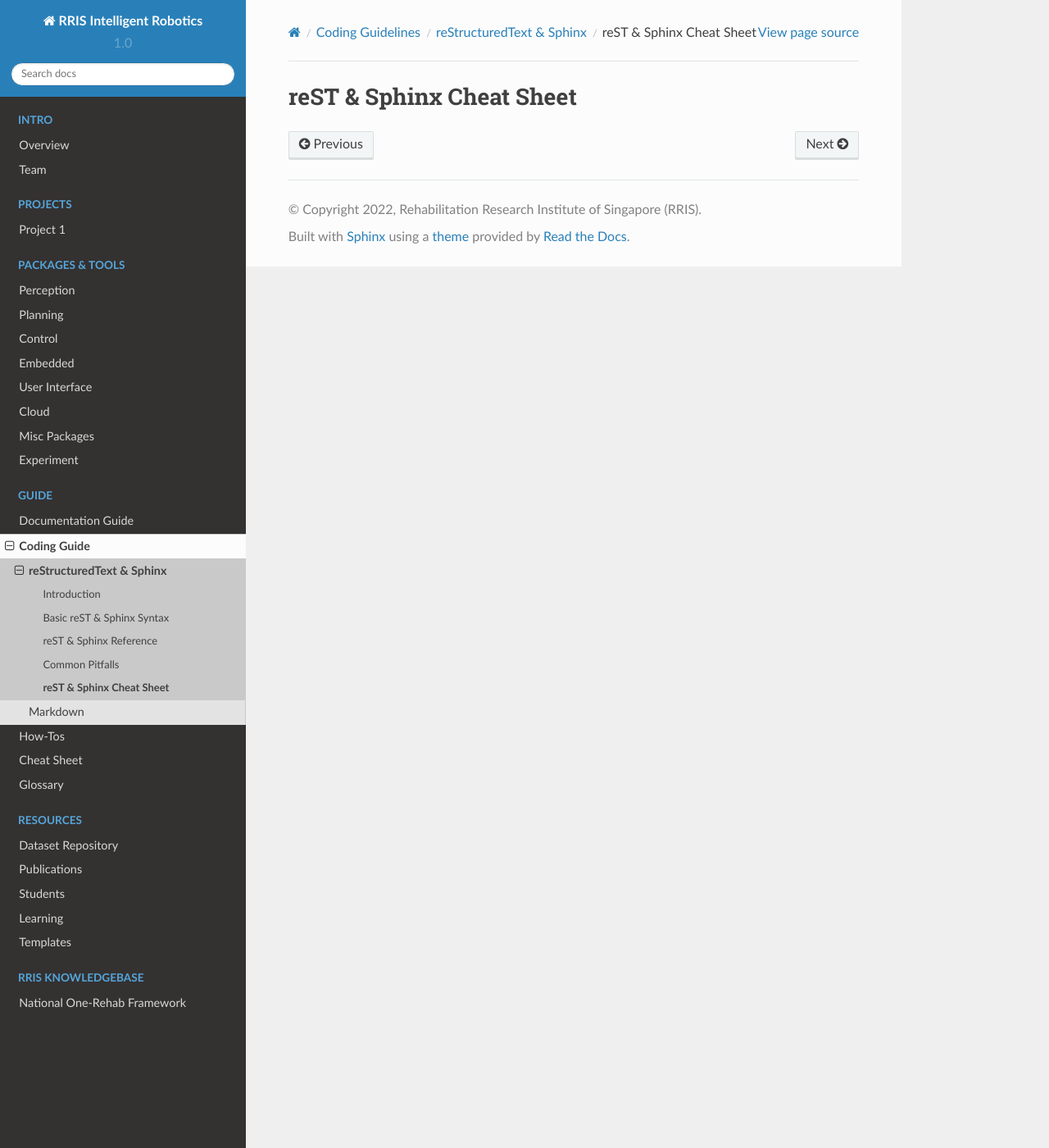
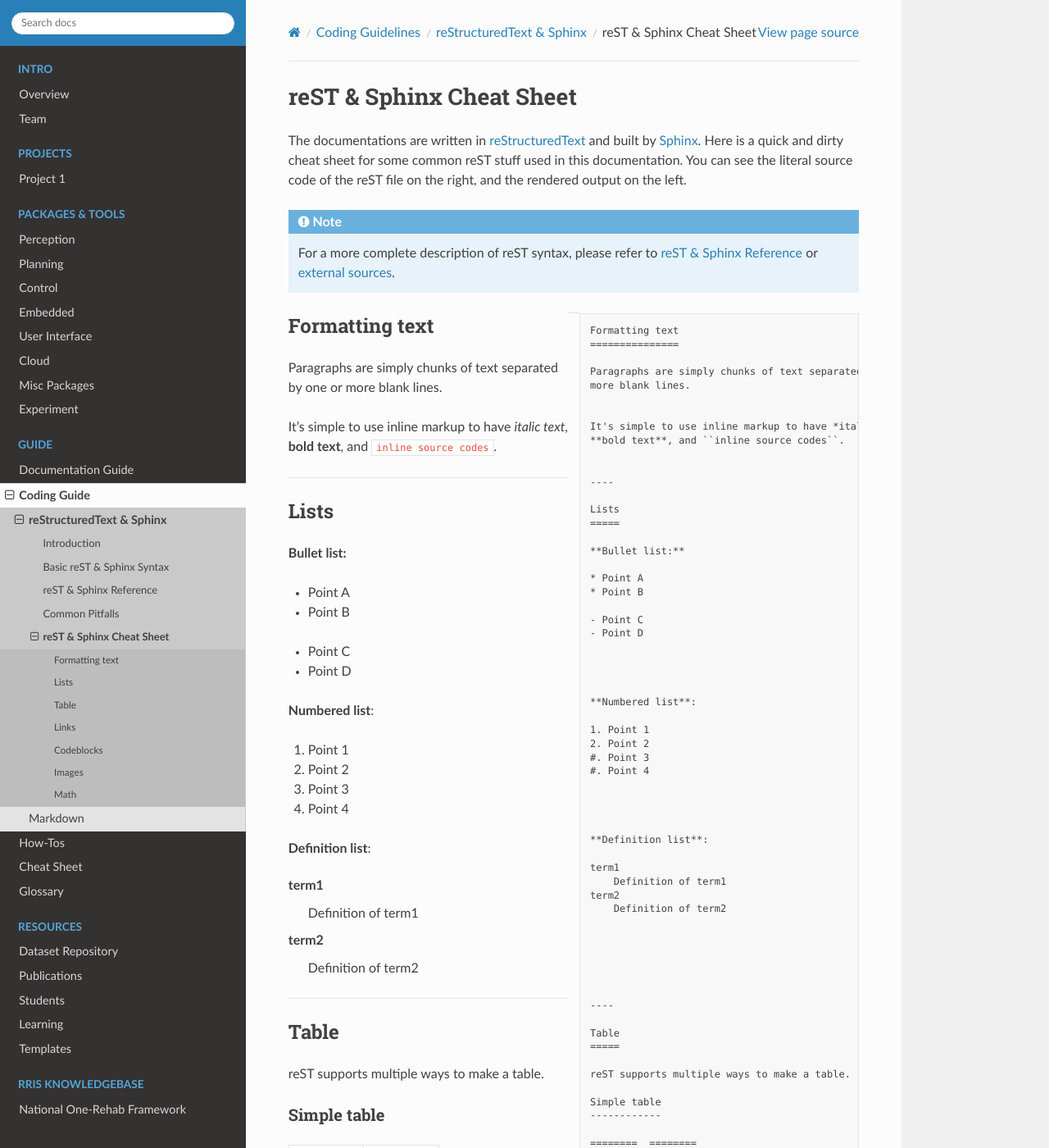
Before and after one commit to tky1026/rris_doc, a Sphinx documentation site: the page built from docs/source/Doc/Guide/Coding/reSTSphinx/code_rst_cheatsheet.rst, in a window 1280 px wide and 1400 px high. Shown: the whole window at 82% size. Built offline with Sphinx 7.4.7 and the Read the Docs theme 2.0.0, drawn with Linux system fonts in a browser that asks for light colours; pages that are not in the unit, such as notebooks, are missing from menus; some of the changed text lies outside the part shown.

Commit message:
add rst cheatsheet and math

```diff
--- a/docs/requirements.txt
+++ b/docs/requirements.txt
@@ -5,3 +5,4 @@ myst-parser==0.16.1
 docutils==0.17
 sphinx-tabs
 sphinxcontrib-youtube
+sphinx-design
--- a/docs/source/Doc/Guide/Coding/reSTSphinx/code_rst_cheatsheet.rst
+++ b/docs/source/Doc/Guide/Coding/reSTSphinx/code_rst_cheatsheet.rst
@@ -3,3 +3,34 @@
 =========================
 reST & Sphinx Cheat Sheet
 =========================
+
+The documentations are written in :term:`reStructuredText` and built by :term:`Sphinx`.
+Here is a quick and dirty cheat sheet for some common reST stuff used in this documentation.
+You can see the literal source code of the reST file on the right, and the rendered output on the left.
+
+.. note::
+   For a more complete description of reST syntax, please refer to :ref:`code-rst-ref` or :ref:`external sources <code-rst-ref-extref>`.
+
+.. raw:: html
+
+   <div style="float: left; width:49%">
+
+.. include:: code_rst_cheatsheet.rst.txt
+
+
+.. raw:: html
+
+   </div>
+   </div>
+   <div style="float: right; width:49%;">
+
+.. literalinclude:: code_rst_cheatsheet.rst.txt
+   :language: none
+
+.. raw:: html
+
+   </div>
+   <hr>
+   <section>
+   <section>
+   <section>
--- /dev/null
+++ b/docs/source/Doc/Guide/Coding/reSTSphinx/code_rst_cheatsheet.rst.txt
@@ -0,0 +1,145 @@
+Formatting text
+===============
+
+Paragraphs are simply chunks of text separated by one or
+more blank lines.
+
+
+It's simple to use inline markup to have *italic text*,
+**bold text**, and ``inline source codes``.
+
+
+----
+
+Lists
+=====
+
+**Bullet list:**
+
+* Point A
+* Point B
+
+- Point C
+- Point D
+
+
+
+
+**Numbered list**:
+
+1. Point 1
+2. Point 2
+#. Point 3
+#. Point 4
+
+
+
+
+**Definition list**:
+
+term1
+    Definition of term1
+term2
+    Definition of term2
+
+
+
+
+
+
+----
+
+Table
+=====
+
+reST supports multiple ways to make a table.
+
+Simple table
+------------
+
+========  ========
+Header 1  Header 2
+========  ========
+1         one
+2         two
+========  ========
+
+
+Grid table
+----------
+
++----------+----------+
+| Header 1 | Header 2 |
++==========+==========+
+| 1        | one      |
++----------+----------+
+| 2        | two      |
++----------+----------+
+
+----
+
+Links
+=====
+
+External links
+--------------
+
+`RRIS <https://www.ntu.edu.sg/rris>`__
+
+
+Internal links
+--------------
+
+Link to same doc section title `Lists`_
+
+Link to a target with :ref:`code-rst-ref-table`
+
+
+----
+
+Codeblocks
+==========
+
+.. code-block:: c++
+   :caption: C++ example
+
+   void MyFunction()
+   {
+      std::cout << "Hello!" << std::endl;
+   }
+
+
+----
+
+Images
+======
+
+Use the ``image`` or ``figure`` directive to include images:
+
+.. image:: /Asset/rris-home.jpeg
+   :alt: RRIS front door
+   :align: center
+   :width: 200px
+
+
+
+
+
+
+
+
+
+----
+
+Math
+====
+
+reST also supports LaTeX-style math.
+
+This is an inline math :math:`x^2+y^2=z^2`.
+
+For long equations, use the ``math`` directive:
+
+.. math::
+
+   \gamma = \sqrt{(\alpha^2 + \beta^2)}
--- a/docs/source/Doc/Guide/cheat_sheet.rst
+++ b/docs/source/Doc/Guide/cheat_sheet.rst
@@ -3,7 +3,7 @@ Cheat Sheet
 ===========
 
 * `Conda`_
-
+* :ref:`code-rst-cheatsheet`
 
 
 .. _`Conda`: https://docs.conda.io/projects/conda/en/4.6.0/_downloads/52a95608c49671267e40c689e0bc00ca/conda-cheatsheet.pdf
--- a/docs/source/conf.py
+++ b/docs/source/conf.py
@@ -16,7 +16,12 @@ language = 'en'
 # -- General configuration ---------------------------------------------------
 # https://www.sphinx-doc.org/en/master/usage/configuration.html#general-configuration
 
-extensions = ['myst_parser', 'sphinx_copybutton', 'sphinx.ext.intersphinx', 'sphinx_tabs.tabs', 'sphinxcontrib.youtube']
+extensions = ['myst_parser',
+              'sphinx_copybutton',
+              'sphinx.ext.intersphinx',
+              'sphinx_tabs.tabs',
+              'sphinxcontrib.youtube',
+              'sphinx_design']
 
 templates_path = ['_templates']
 exclude_patterns = []
```
Also changed, not shown: docs/source/Doc/Guide/Coding/reSTSphinx/code_rst_ref.rst (+9 -0 lines), docs/source/Doc/Guide/Coding/reSTSphinx/code_rst_ref_extref.rst (added, +11 -0 lines), docs/source/Doc/Guide/Coding/reSTSphinx/code_rst_ref_math.rst (added, +86 -0 lines), docs/source/Doc/Guide/Documentation/build.md (+1 -0 lines).
